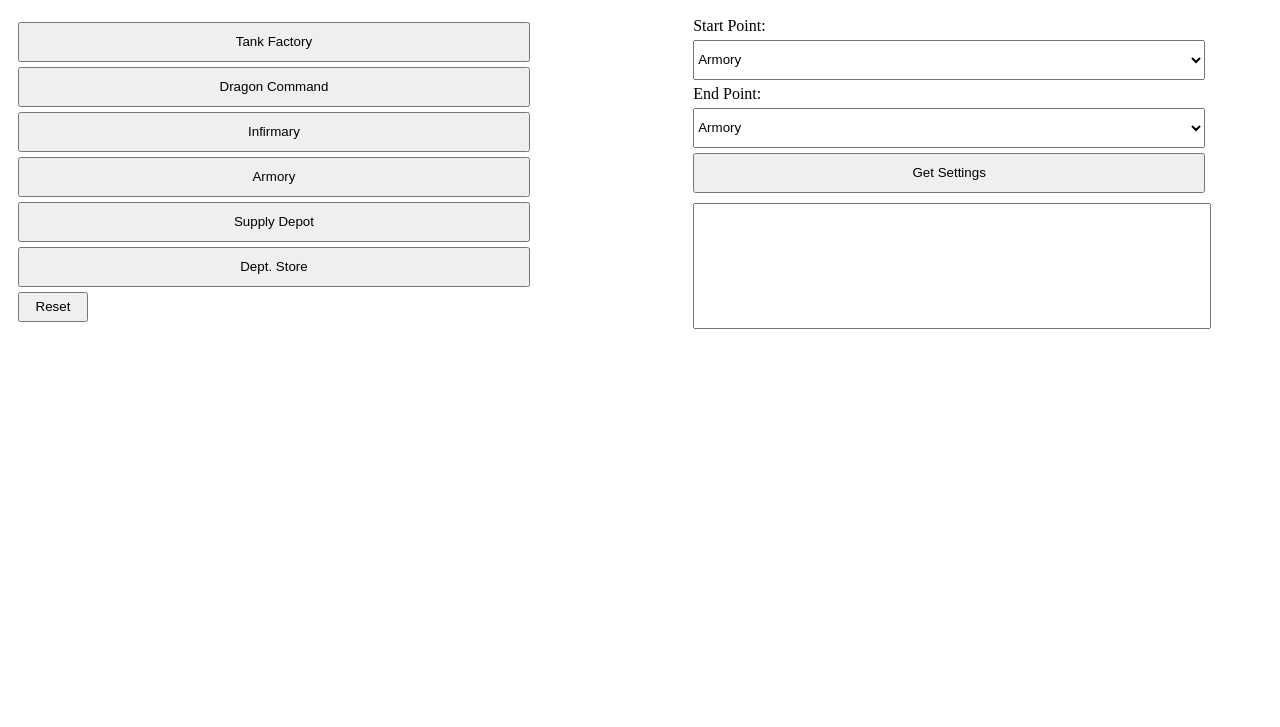
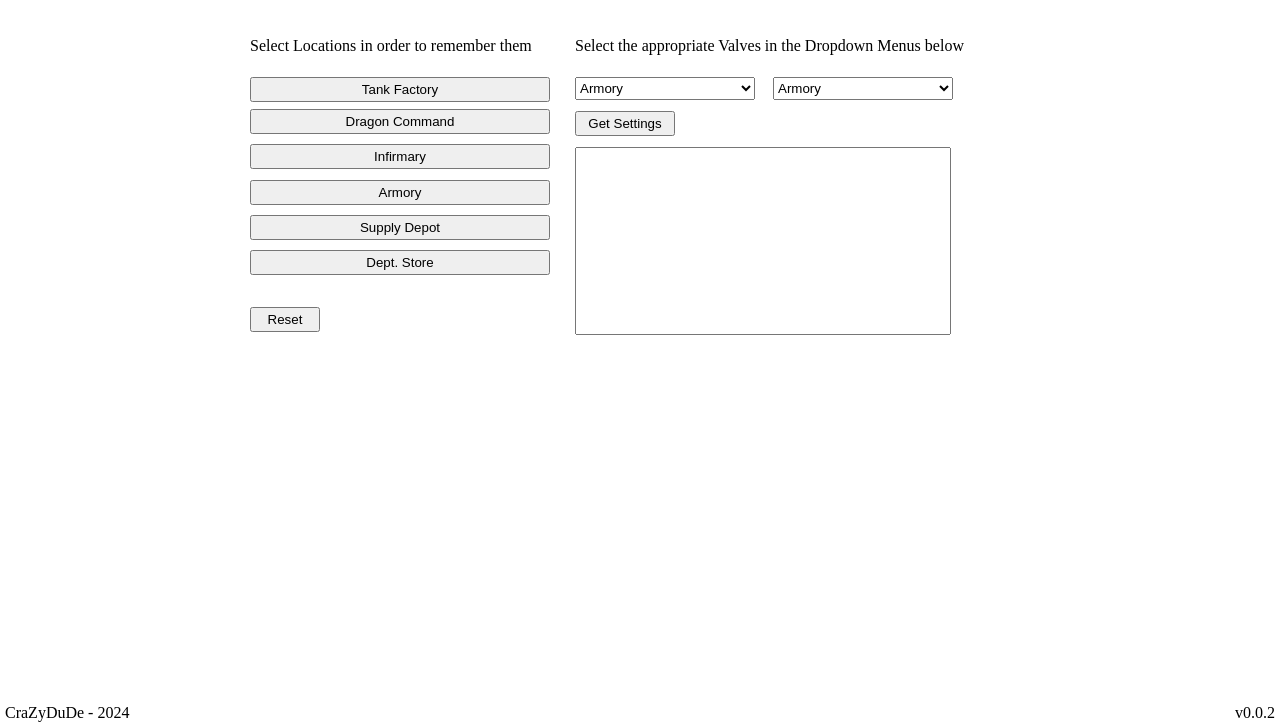
Before and after one commit to TheCraZyDuDee/Gorod-Helper-WebTool, a plain HTML site: page index.html in a window 1280 px wide. Shown: the part 73-800 px from the top of the page. Drawn offline with Linux system fonts and the light colour scheme.

Commit message:
Script Overhaul

```diff
--- a/index.html
+++ b/index.html
@@ -7,36 +7,126 @@
             display: flex;
             justify-content: space-between;
         }
-        .column {
-            float: left;
-            width: 45%;
-            padding: 10px;
+        .Button1 {
+            display: block;
+            width: 300px;
+            height: 25px;
+            overflow: auto;
+	    top: 150px;
+	    left: 250px;
+	    position: absolute;
         }
-        .locationButton, select, #getSettings {
+        .Button2 {
             display: block;
-            width: 90%;
-            height: 40px;
-            margin: 5px 0;
+            width: 300px;
+            height: 25px;
+	    top: 182px;
+	    left: 250px;
+	    position: absolute;
+        }
+        .Button3 {
+            display: block;
+            width: 300px;
+            height: 25px;
+	    top: 217px;
+	    left: 250px;
+	    position: absolute;
+        }
+        .Button4 {
+            display: block;
+            width: 300px;
+            height: 25px;
+	    top: 253px;
+	    left: 250px;
+	    position: absolute;
+        }
+        .Button5 {
+            display: block;
+            width: 300px;
+            height: 25px;
+	    top: 288px;
+	    left: 250px;
+	    position: absolute;
+        }
+        .Button6 {
+            display: block;
+            width: 300px;
+            height: 25px;
+	    top: 323px;
+	    left: 250px;
+	    position: absolute;
         }
         #reset {
             display: block;
             width: 70px;
-            height: 30px;
-            margin: 5px 0;
+            height: 25px;
+	    top: 380px;
+	    left: 250px;
+	    position: absolute;
+        }
+        #getSettings {
+            display: block;
+            width: 100px;
+            height: 25px;
+	    top: 184px;
+	    left: 575px;
+	    position: absolute;
+        }
+        .startpoint {
+            width: 180px;
+            height: 23px;
+	    top: 150px;
+	    left: 575px;
+	    position: absolute;
+        }
+        .endpoint {
+            width: 180px;
+            height: 23px;
+	    top: 150px;
+	    left: 773px;
+	    position: absolute;
         }
         #resultText {
-            width: 90%;
-            height: 120px;
-            margin: 5px 0;
+            width: 370px;
+            height: 182px;
+	    top: 220px;
+	    left: 575px;
+	    position: absolute;
             resize: none;
         }
+	.Header {
+    	    position: absolute;
+    	    top: 50px;
+    	    left: 250px;
+	}
+	.Text1 {
+    	    position: absolute;
+    	    bottom: 5px;
+    	    right: 5px;
+	}
+	.Text2 {
+    	    position: absolute;
+    	    bottom: 5px;
+    	    left: 5px;
+	}
+	.Text3 {
+    	    position: absolute;
+    	    top: 110px;
+    	    left: 250px;
+	}
+	.Text4 {
+    	    position: absolute;
+    	    top: 110px;
+    	    left: 575px;
+	}
+
     </style>
     <script>
         // Initialize counter
         var counter = 0;
 
         // Define the combinations
-var combinations = {
+        var combinations = {
     "Armory,Tank Factory": {"Armory": 3, "Dept. Store(3rd Floor)": 2, "Infirmary": 3, "Dragon Command": 1, "Supply Depot": 3, "Tank Factory": "Cylinder Location"},
     "Armory,Dept. Store": {"Armory": 1, "Supply Depot": 3, "Tank": 1, "Infirmary": 1, "Dragon Command": 2, "Dept. Store": "Cylinder Location"},
     "Armory,Dragon Command": {"Armory": 3, "Dept. Store": 2, "Infirmary": 2, "Tank Factory": 2, "Supply Depot": 1, "Dragon Command": "Cylinder Location"},
@@ -67,7 +157,7 @@ var combinations = {
     "Tank Factory,Dragon Command": {"Tank Factory": 1, "Infirmary": 1, "Dept. Store": 1, "Armory": 1, "Supply Depot": 1, "Dragon Command": "Cylinder Location"},
     "Tank Factory,Dept. Store": {"Tank Factory": 1, "Infirmary": 3, "Dragon Command": 1, "Supply Depot": 2, "Armory": 3, "Dept. Store": "Cylinder Location"},
     "Tank Factory,Armory": {"Tank Factory": 1, "Infirmary": 1, "Dept. Store": 3, "Dragon Command": 1, "Supply Depot": 2, "Armory": "Cylinder Location"}
-};
+        };
 
         function getSettings() {
             // Get the start and end points from the dropdown menus
@@ -95,7 +185,7 @@ var combinations = {
             counter = 0;
 
             // Reset the text of the buttons and enable them
-            var buttons = document.getElementsByClassName('locationButton');
+            var buttons = document.querySelectorAll('.Button1, .Button2, .Button3, .Button4, .Button5, .Button6');
             for (var i = 0; i < buttons.length; i++) {
                 buttons[i].innerText = buttons[i].id;
                 buttons[i].disabled = false;
@@ -115,7 +205,7 @@ var combinations = {
 
             // If all buttons have been clicked, disable them
             if (counter == 6) {
-                var buttons = document.getElementsByClassName('locationButton');
+                var buttons = document.querySelectorAll('.Button1, .Button2, .Button3, .Button4, .Button5, .Button6');
                 for (var i = 0; i < buttons.length; i++) {
                     buttons[i].disabled = true;
                 }
@@ -124,22 +214,20 @@ var combinations = {
     </script>
 </head>
 <body>
-    <h1>Gorod Helper Tool</h1>
 
     <div class="container">
         <div class="column">
-            <button id="Tank Factory" class="locationButton" onclick="updateButton(this)">Tank Factory</button>
-            <button id="Dragon Command" class="locationButton" onclick="updateButton(this)">Dragon Command</button>
-            <button id="Infirmary" class="locationButton" onclick="updateButton(this)">Infirmary</button>
-            <button id="Armory" class="locationButton" onclick="updateButton(this)">Armory</button>
-            <button id="Supply Depot" class="locationButton" onclick="updateButton(this)">Supply Depot</button>
-            <button id="Dept. Store" class="locationButton" onclick="updateButton(this)">Dept. Store</button>
+            <button id="Tank Factory" class="Button1" onclick="updateButton(this)">Tank Factory</button>
+            <button id="Dragon Command" class="Button2" onclick="updateButton(this)">Dragon Command</button>
+            <button id="Infirmary" class="Button3" onclick="updateButton(this)">Infirmary</button>
+            <button id="Armory" class="Button4" onclick="updateButton(this)">Armory</button>
+            <button id="Supply Depot" class="Button5" onclick="updateButton(this)">Supply Depot</button>
+            <button id="Dept. Store" class="Button6" onclick="updateButton(this)">Dept. Store</button>
             <button id="reset" onclick="reset()">Reset</button>
         </div>
 
         <div class="column">
-            <label for="startPoint">Start Point:</label>
-            <select id="startPoint">
+            <select id="startPoint" class="startpoint">
             <option value="Armory">Armory</option>
             <option value="Dept. Store">Dept. Store</option>
             <option value="Dragon Command">Dragon Command</option>
@@ -148,8 +236,7 @@ var combinations = {
             <option value="Tank Factory">Tank Factory</option>
             </select>
 
-            <label for="endPoint">End Point:</label>
-            <select id="endPoint">
+            <select id="endPoint" class="endpoint">
             <option value="Armory">Armory</option>
             <option value="Dept. Store">Dept. Store</option>
             <option value="Dragon Command">Dragon Command</option>
@@ -158,10 +245,17 @@ var combinations = {
             <option value="Tank Factory">Tank Factory</option>
             </select>
 
-            <button id="getSettings" onclick="getSettings()">Get Settings</button>
+            <button id="getSettings" class="getSettingsButton" onclick="getSettings()">Get Settings</button>
 
             <textarea id="resultText" readonly></textarea>
         </div>
     </div>
+    <div>
+	<div class="Header">Gorod Helper WebTool</div>
+	<div class="Text1">v0.0.2</div>
+	<div class="Text2">CraZyDuDe - 2024</div>
+	<div class="Text3">Select Locations in order to remember them</div>
+	<div class="Text4">Select the appropriate Valves in the Dropdown Menus below</div>
+    </div>
 </body>
 </html>
```
